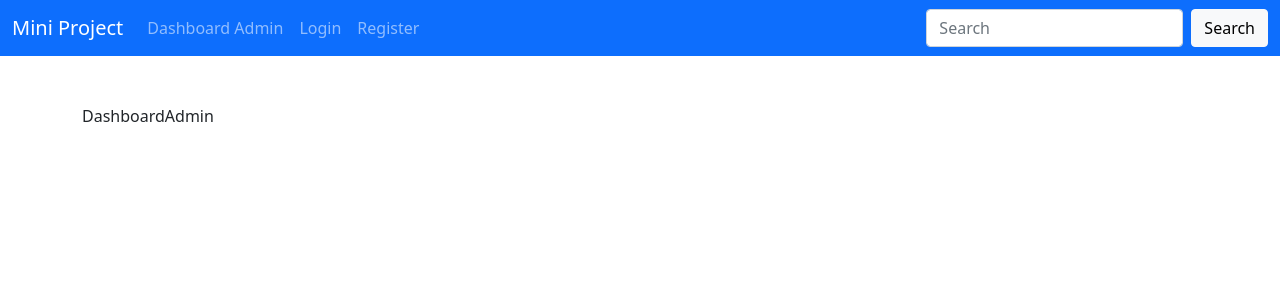
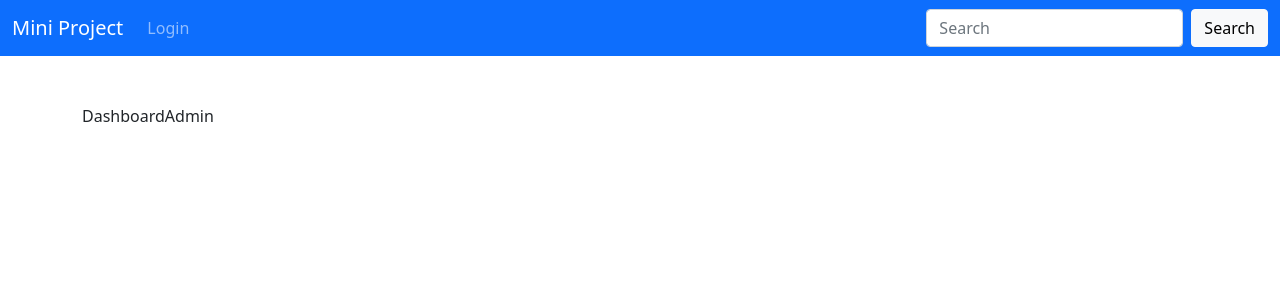
Before and after one commit to abidzarmakkasau/minpro3, a React (Create React App) app: page /dashboard-admin in a window 1280 px wide. Shown: the top 300 px of the page. Built offline with nearby package versions, Linux system fonts and the light colour scheme.

Commit message:
hide menu header

```diff
--- a/src/components/header/header.js
+++ b/src/components/header/header.js
@@ -7,13 +7,20 @@ import {
     FormControl,
     Button,
 } from "react-bootstrap";
-import { Link } from 'react-router-dom';
+import { Link } from "react-router-dom";
+import Cookies from "js-cookie";
+import { useNavigate } from "react-router-dom";
 
 const Header = () => {
+    const isLogin = Cookies.get("token");
+    const navigate = useNavigate();
+
     return (
         <Navbar bg="primary" variant="dark" expand="lg">
             <Container fluid>
-                <Navbar.Brand as={Link} to="/">Mini Project</Navbar.Brand>
+                <Navbar.Brand as={Link} to="/">
+                    Mini Project
+                </Navbar.Brand>
                 <Navbar.Toggle aria-controls="navbarScroll" />
                 <Navbar.Collapse id="navbarScroll">
                     <Nav
@@ -21,9 +28,28 @@ const Header = () => {
                         style={{ maxHeight: "100px" }}
                         navbarScroll
                     >
-                        <Nav.Link as={Link} to="/dashboard-admin">Dashboard Admin</Nav.Link>
-                        <Nav.Link as={Link} to="/login">Login</Nav.Link>
-                        <Nav.Link as={Link} to="/register">Register</Nav.Link>
+                        {isLogin ? (
+                            <>
+                                <Nav.Link as={Link} to="/dashboard-admin">
+                                    Dashboard Admin
+                                </Nav.Link>
+                                <Nav.Link as={Link} to="/register">
+                                    Register
+                                </Nav.Link>
+                                <Nav.Link
+                                    onClick={() => {
+                                        Cookies.remove("token");
+                                        navigate("/login");
+                                    }}
+                                >
+                                    Logout
+                                </Nav.Link>
+                            </>
+                        ) : (
+                            <Nav.Link as={Link} to="/login">
+                                Login
+                            </Nav.Link>
+                        )}
                     </Nav>
                     <Form className="d-flex">
                         <FormControl
```
